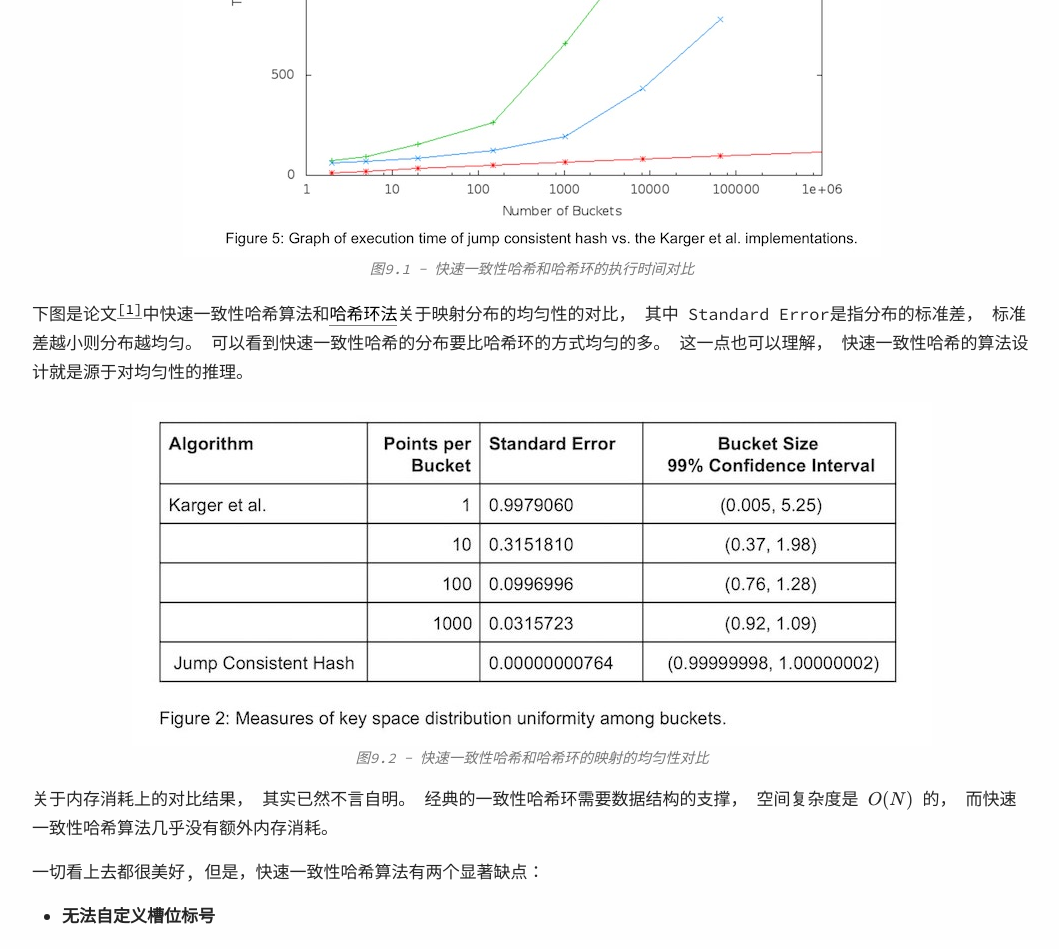
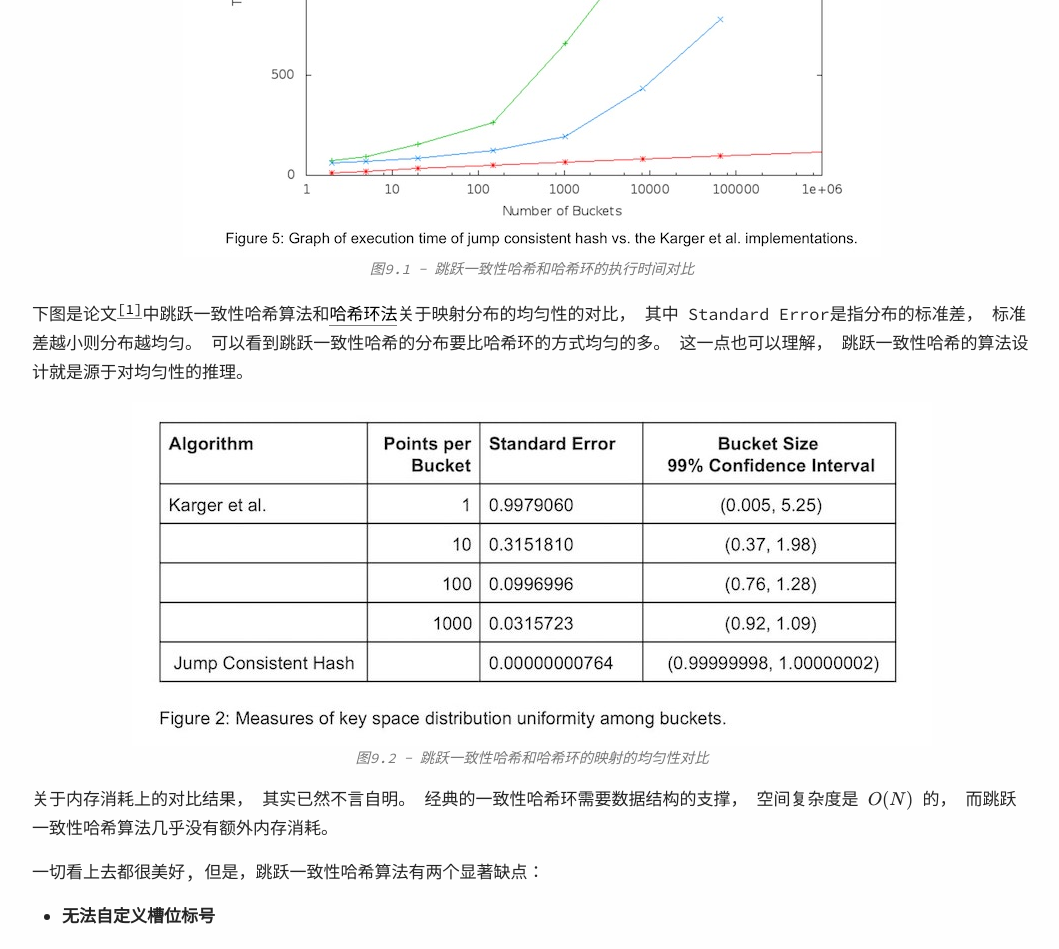
Before and after one commit to gfphoto/writings.sh, a Jekyll site: the page built from _posts/2019-08-31-consistent-hashing-algorithms-part-3-jump-consistent-hash.md, in a window 1280 px wide and 1400 px high, scrolled down 5407 px. Shown: the top 949 px of the window, without its empty margins (108-1167 px from the left). Built offline with Jekyll 4.4.1, drawn with Linux system fonts in a browser that asks for light colours; formulas are drawn with MathJax 3; some of the changed text lies outside the part shown.

```diff
--- a/_posts/2019-08-31-consistent-hashing-algorithms-part-3-jump-consistent-hash.md
+++ b/_posts/2019-08-31-consistent-hashing-algorithms-part-3-jump-consistent-hash.md
@@ -1,6 +1,6 @@
 ---
 layout: post
-title: 一致性哈希算法（三） - 快速一致性哈希法
+title: 一致性哈希算法（三） - 跳跃一致性哈希法
 date: 2019-08-31 16:20:00 +0800
 categories: 分布式
 tags: 一致性哈希 分布式 一致性 哈希算法
@@ -11,14 +11,14 @@ permalink: /post/consistent-hashing-algorithms-part-3-jump-consistent-hash
 
 * [一致性哈希算法（一） - 问题的提出](/post/consistent-hashing-algorithms-part-1-the-problem-and-the-concept)
 * [一致性哈希算法（二） - 哈希环法](/post/consistent-hashing-algorithms-part-2-consistent-hash-ring)
-* [一致性哈希算法（三） - 快速一致性哈希法](/post/consistent-hashing-algorithms-part-3-jump-consistent-hash)
+* [一致性哈希算法（三） - 跳跃一致性哈希法](/post/consistent-hashing-algorithms-part-3-jump-consistent-hash)
 * [一致性哈希算法（四） - Maglev一致性哈希法](/post/consistent-hashing-algorithms-part-4-maglev-consistent-hash)
 
 本文是第三部分。
 
-### 快速一致性哈希法
+### 跳跃一致性哈希法
 
-快速一致性哈希(Jump Consistent Hash)是Google于2014年发布的一个极简的、快速的一致性哈希算法<sup>[[1]](#footnote-1)</sup>。
+跳跃一致性哈希(Jump Consistent Hash)是Google于2014年发布的一个极简的、快速的一致性哈希算法<sup>[[1]](#footnote-1)</sup>。
 <span markdown="1" id="code-definition">
 这个算法精简到可以用几行代码来描述， 下面的就是Google原论文中的算法的C++表示：
 </span>
@@ -44,7 +44,7 @@ int32_t JumpConsistentHash(uint64_t key, int32_t num_buckets) {
 现在，先不要纠结上面这个函数本身，
 我们一步一步地看论文中是如何推导出来这个函数的。
 
-### 快速一致性哈希法的推导
+### 跳跃一致性哈希法的推导
 
 假设，我们要求的一致性哈希函数是 $ch(k, n)$， $n$是槽位数量，
 $K$是映射的数据的总数量：
@@ -105,7 +105,7 @@ $k_1$ 和 $k_2$ 每一次都要根据随机序列相应的值和目标分布 $1/
 $ch$ 函数没有造成全量重新映射， 而是 $1/(n+1)$ 份重新映射，
 这个函数已经达到了一致性哈希算法的定义标准。
 <span class="highlighted" markdown="1">
-可以说，快速一致性哈希做到了最小化重新映射(minimum disruption)，
+可以说，跳跃一致性哈希做到了最小化重新映射(minimum disruption)，
 做到了[完全的一致性](/post/consistent-hashing-algorithms-part-1-the-problem-and-the-concept#what-is-consistency)</span>。
 
 分析下它的时间复杂度呢？ 显然是 $O(n)$ 。 接下来我们把这个时间复杂度优化到 $log$ 级别。
@@ -176,7 +176,7 @@ int ch(int k, int n) {
 
 > It is interesting to note that jump consistent hash makes fewer expected jumps (by a constant factor) than the log2(n) comparisons needed by a binary search among n sorted keys.
 
-意思是， 快速一致性哈希算法的复杂度是比二分查找的复杂度 $O(log(n))$ 要快一些的，因为有一个常数。
+意思是， 跳跃一致性哈希算法的复杂度是比二分查找的复杂度 $O(log(n))$ 要快一些的，因为有一个常数。
 我猜了下作者的意思应该是这样的:
 
 $$
@@ -184,43 +184,43 @@ O(ln(n)) = O(\frac { log_{2}{n} } { log_{2}{e} })
 $$
 
 因为 $log_{2} e$ 是一个大于1的数， 所以， $O(ln(n))$ 虽然在复杂度上和 $O(log(n))$ 一样，都是对数级别复杂度，
-但是，二分查找的复杂度是二分的，底是2， 快速一致性哈希的底是 $e$ ， 跳的要更快。
+但是，二分查找的复杂度是二分的，底是2， 跳跃一致性哈希的底是 $e$ ， 跳的要更快。
 
 还是没有达到最终Google的函数呀？
 因为Google的 `JumpConsistentHash` 函数没有用语言自己的 $random$ ,
 而是自己做了一个64位的线性同余随机数生成器。
 
 <span class="highlighted" markdown="1">
-快速一致性哈希算法的设计非常精妙， 我认为最美的部分是**利用了伪随机数的一致性和分布均匀性**。
+跳跃一致性哈希算法的设计非常精妙， 我认为最美的部分是**利用了伪随机数的一致性和分布均匀性**。
 </span>
 
-### 快速一致性哈希的特点
+### 跳跃一致性哈希的特点
 
 根据论文<sup>[[1]](#footnote-1)</sup>中的试验数据来看，
 <span class="highlighted" markdown="1">
-**快速一致性哈希在执行速度、内存消耗、映射均匀性上都比[经典的哈希环法](/post/consistent-hashing-algorithms-part-2-consistent-hash-ring#一致性哈希环算法)要好**。
+**跳跃一致性哈希在执行速度、内存消耗、映射均匀性上都比[经典的哈希环法](/post/consistent-hashing-algorithms-part-2-consistent-hash-ring#一致性哈希环算法)要好**。
 </span>
 
-下图是论文<sup>[[1]](#footnote-1)</sup>中快速一致性哈希算法和[哈希环法](/post/consistent-hashing-algorithms-part-2-consistent-hash-ring#一致性哈希环算法)关于运行时间的对比，
+下图是论文<sup>[[1]](#footnote-1)</sup>中跳跃一致性哈希算法和[哈希环法](/post/consistent-hashing-algorithms-part-2-consistent-hash-ring#一致性哈希环算法)关于运行时间的对比，
 可以看到红色的线（jump hash）是明显耗时更低的。
 
-{% include image.html path="consistent-hashing-algorithms/9.1-jump-hash-execute-time-vs-hash-ring.jpg" note="图9.1 - 快速一致性哈希和哈希环的执行时间对比" %}
+{% include image.html path="consistent-hashing-algorithms/9.1-jump-hash-execute-time-vs-hash-ring.jpg" note="图9.1 - 跳跃一致性哈希和哈希环的执行时间对比" %}
 
-<span markdown="1" id="hash-ring-vs-jump-hash-about-uniformlity">下图是论文<sup>[[1]](#footnote-1)</sup>中快速一致性哈希算法和[哈希环法](/post/consistent-hashing-algorithms-part-2-consistent-hash-ring#一致性哈希环算法)关于映射分布的均匀性的对比，
-其中 Standard Error是指分布的标准差， 标准差越小则分布越均匀。 可以看到快速一致性哈希的分布要比哈希环的方式均匀的多。
-这一点也可以理解， 快速一致性哈希的算法设计就是源于对均匀性的推理。</span>
+<span markdown="1" id="hash-ring-vs-jump-hash-about-uniformlity">下图是论文<sup>[[1]](#footnote-1)</sup>中跳跃一致性哈希算法和[哈希环法](/post/consistent-hashing-algorithms-part-2-consistent-hash-ring#一致性哈希环算法)关于映射分布的均匀性的对比，
+其中 Standard Error是指分布的标准差， 标准差越小则分布越均匀。 可以看到跳跃一致性哈希的分布要比哈希环的方式均匀的多。
+这一点也可以理解， 跳跃一致性哈希的算法设计就是源于对均匀性的推理。</span>
 
-{% include image.html path="consistent-hashing-algorithms/9.2-jump-hash-vs-hash-ring-mapping-distribution-uniformity.jpg" note="图9.2 - 快速一致性哈希和哈希环的映射的均匀性对比" %}
+{% include image.html path="consistent-hashing-algorithms/9.2-jump-hash-vs-hash-ring-mapping-distribution-uniformity.jpg" note="图9.2 - 跳跃一致性哈希和哈希环的映射的均匀性对比" %}
 
 关于内存消耗上的对比结果， 其实已然不言自明。
 经典的一致性哈希环需要数据结构的支撑， 空间复杂度是 $O(N)$ 的，
-而快速一致性哈希算法几乎没有额外内存消耗。
+而跳跃一致性哈希算法几乎没有额外内存消耗。
 
-一切看上去都很美好, 但是，快速一致性哈希算法有两个显著缺点：
+一切看上去都很美好, 但是，跳跃一致性哈希算法有两个显著缺点：
 
 * **无法自定义槽位标号**
 
-  快速一致性哈希算法中， 因为我们没有存储任何数据结构，
+  跳跃一致性哈希算法中， 因为我们没有存储任何数据结构，
   所以我们无法自定义槽位标号， 标号是从 $0$ 开始数过来的。
 
 * <span class="highlighted" markdown="1">**只能在尾部增删节点**</span>
@@ -228,15 +228,15 @@ $$
   下面图9.3，
   假如我们在非尾部添加一个新的槽位， 会导致这个位置后续的槽位的标号全部发生变化。
   所以在非尾部插入新槽位没有意义， **我们只能在尾部插入**。
-  {% include image.html path="consistent-hashing-algorithms/9.3-jump-hash-add-node-not-on-the-end.jpg" note="图9.3 - 快速一致性哈希中在非尾部插入新槽位没有意义" max_height=220 %}
+  {% include image.html path="consistent-hashing-algorithms/9.3-jump-hash-add-node-not-on-the-end.jpg" note="图9.3 - 跳跃一致性哈希中在非尾部插入新槽位没有意义" max_height=220 %}
 
   对于在非尾部删除一个槽位也是一样的, **我们只能在尾部删除**。
-  {% include image.html path="consistent-hashing-algorithms/9.4-jump-hash-remove-node-not-on-the-end.jpg" note="图9.4 - 快速一致性哈希中在非尾部删除槽位" max_height=180 %}
+  {% include image.html path="consistent-hashing-algorithms/9.4-jump-hash-remove-node-not-on-the-end.jpg" note="图9.4 - 跳跃一致性哈希中在非尾部删除槽位" max_height=180 %}
 
   如果导致后面的槽位全部重新标号，更提不上一致性映射。
 
 
-### 快速一致性哈希下的热扩容和容灾
+### 跳跃一致性哈希下的热扩容和容灾
 
 回到[kvdb的例子](/post/consistent-hashing-algorithms-part-1-the-problem-and-the-concept#如何代理一个简单的kvdb)上来，
 我们讨论下如下问题：
@@ -260,7 +260,7 @@ $$
 当一个查询 $get(k)$ 到来， 因为 $k$ 此时映射到的是新节点 $N_n$ ， 所以可能会查不到数据，
 接下来把请求中继到老节点 $N_{old}$ ， 即可以查到结果。 同时 $N_n$ 把 $k$ 对齐到自己这里。
 
-{% include image.html path="consistent-hashing-algorithms/10.1-jump-hash-add-new-node-with-relay.jpg" note="图10.1 - 快速一致性哈希中新增节点时做中继" max_height=250 %}
+{% include image.html path="consistent-hashing-algorithms/10.1-jump-hash-add-new-node-with-relay.jpg" note="图10.1 - 跳跃一致性哈希中新增节点时做中继" max_height=250 %}
 
 通过这种方式，可以做到整个系统不停服扩容。 关键在于如何找到老节点。
 
@@ -274,18 +274,18 @@ $$
 参考上面如何扩容的玩法，可以把尾部节点的数据备份到[老节点](#what-is-old-node)
 (例如，图10.2中 $k_2$ 的老节点就是 $N_3$)。
 
-{% include image.html path="consistent-hashing-algorithms/10.2-jump-hash-what-happened-after-removing-a-node.jpg" note="图10.2 - 快速一致性哈希中删除尾部节点的情况" max_height=320 %}
+{% include image.html path="consistent-hashing-algorithms/10.2-jump-hash-what-happened-after-removing-a-node.jpg" note="图10.2 - 跳跃一致性哈希中删除尾部节点的情况" max_height=320 %}
 
 但是，移除一个非尾部节点的情况就不一样了。
 下面的图10.3中，移除 $N_1$ 时，映射的整体结果会发生较大变化，
 造成了**大面积的映射右偏**现象。
-原因在于， 虽然快速一致性哈希映射到的**节点标号**和节点数是 $n$ 的情况是一致的，
+原因在于， 虽然跳跃一致性哈希映射到的**节点标号**和节点数是 $n$ 的情况是一致的，
 但是，映射到的**节点本身**已经变化了。
 在这种情况下，因为大量数据的重新映射，
-快速一致性哈希已经不符合[一致性哈希的定义标准](/post/consistent-hashing-algorithms-part-1-the-problem-and-the-concept#一致性哈希算法)，
+跳跃一致性哈希已经不符合[一致性哈希的定义标准](/post/consistent-hashing-algorithms-part-1-the-problem-and-the-concept#一致性哈希算法)，
 带来的数据迁移的工作量也是巨大的。
 
-{% include image.html path="consistent-hashing-algorithms/10.3-jump-hash-what-happened-after-removing-a-node.jpg" note="图10.3 - 快速一致性哈希中删除非尾部节点节点的情况" max_height=320 %}
+{% include image.html path="consistent-hashing-algorithms/10.3-jump-hash-what-happened-after-removing-a-node.jpg" note="图10.3 - 跳跃一致性哈希中删除非尾部节点节点的情况" max_height=320 %}
 
 现实中，节点故障是肯定有可能发生在非尾部节点的。一旦这种情况发生，
 除了故障数据丢失的问题之外，还面临**大面积的映射偏移**的问题。
@@ -303,36 +303,36 @@ $$
 
   下图10.4中， 删除了 $N_4$ 后， $k_2$ 被重新映射到 $N_3$， 因为 $N_4$ 的数据在 $N_3$ 有备份， 因此正常。
 
-  {% include image.html path="consistent-hashing-algorithms/10.4-jump-hash-replica-of-last-node.jpg" note="图10.4 - 快速一致性哈希中的容灾策略" max_height=280 %}
+  {% include image.html path="consistent-hashing-algorithms/10.4-jump-hash-replica-of-last-node.jpg" note="图10.4 - 跳跃一致性哈希中的容灾策略" max_height=280 %}
 
 * 当删除非尾部节点时：
 
   下图10.5中， 删除了 $N_1$ 后， 由于 $k$， $k_1$， $k_3$ 都在邻居节点上有备份，
   所以此时映射右偏后并不会造成三个数据丢失， 而且查询也是正确的。
 
-  {% include image.html path="consistent-hashing-algorithms/10.5-jump-hash-replica-of-non-last-node.jpg" note="图10.5 - 快速一致性哈希中的容灾策略" max_height=280 %}
+  {% include image.html path="consistent-hashing-algorithms/10.5-jump-hash-replica-of-non-last-node.jpg" note="图10.5 - 跳跃一致性哈希中的容灾策略" max_height=280 %}
 
-至此，快速一致性哈希下的热扩容和容灾的思路就讨论到这里。
-虽然快速一致性哈希表现这么简单，思考起来比经典的哈希环法要复杂一些。
+至此，跳跃一致性哈希下的热扩容和容灾的思路就讨论到这里。
+虽然跳跃一致性哈希表现这么简单，思考起来比经典的哈希环法要复杂一些。
 
-### 带权重的快速一致性哈希
+### 带权重的跳跃一致性哈希
 
-最后，讨论下快速一致性哈希法如何对映射加权。
+最后，讨论下跳跃一致性哈希法如何对映射加权。
 
 我们同样可以尝试[虚拟节点(影子节点)](/post/consistent-hashing-algorithms-part-2-consistent-hash-ring#virtual-node)的办法来做权重。
 
 下面图11.1中， $V(N_{i})$ 表示 $N_{i}$ 的影子节点， 可以看到 $N_0$, $N_1$, $N_2$ 的权重比是 $3:2:1$。
 当我们把比重变成 $3:3:1$ 时，和一致性哈希环一样， 可能会引起数据的重新映射，带来数据迁移工作。
 
-{% include image.html path="consistent-hashing-algorithms/11.1-jump-hash-weighted-node.jpg" note="图11.1 - 快速一致性哈希的加权" max_height=280 %}
+{% include image.html path="consistent-hashing-algorithms/11.1-jump-hash-weighted-node.jpg" note="图11.1 - 跳跃一致性哈希的加权" max_height=280 %}
 
 ### 小结
 
-快速一致性哈希法最显著的特点是： <span class="highlighted" markdown="1">实现轻巧、快速、内存占用小、映射均匀、算法精妙</span>。
-但是，原始的快速一致性哈希算法的确定也很明显，<span class="highlighted" markdown="1">不支持自定义的槽位标号、而且只能在尾部增删槽位</span>。
+跳跃一致性哈希法最显著的特点是： <span class="highlighted" markdown="1">实现轻巧、快速、内存占用小、映射均匀、算法精妙</span>。
+但是，原始的跳跃一致性哈希算法的确定也很明显，<span class="highlighted" markdown="1">不支持自定义的槽位标号、而且只能在尾部增删槽位</span>。
 不过我们讨论下来，在这个算法下做热扩容和容灾也是有路可循的， 但是理解起来远不及哈希环直观。
 
--- 毕「一致性哈希算法 - 快速一致性哈希法」。
+-- 毕「一致性哈希算法 - 跳跃一致性哈希法」。
 
 本系列的下一文章 [一致性哈希算法（四） - Maglev一致性哈希法](/post/consistent-hashing-algorithms-part-4-maglev-consistent-hash)。
 
```
Also changed, not shown: _posts/2019-08-29-consistent-hashing-algorithms-part-1-the-problem-and-the-concept.md (+2 -2 lines), _posts/2019-08-31-consistent-hashing-algorithms-part-2-consistent-hash-ring.md (+3 -3 lines), _posts/2019-09-01-consistent-hashing-algorithms-part-4-maglev-consistent-hash.md (added, +338 -0 lines), assets/images/posts/consistent-hashing-algorithms/1.1-maglev-hashing-lookup-a-bucket.jpg (added), assets/images/posts/consistent-hashing-algorithms/1.2-maglev-hashing-make-lookup-table-from-permutation-1.jpg (added), assets/images/posts/consistent-hashing-algorithms/1.3-maglev-hashing-make-lookup-table-from-permutation-2.jpg (added), assets/images/posts/consistent-hashing-algorithms/2.1-maglev-hashing-remove-a-bucket.jpg (added), assets/images/posts/consistent-hashing-algorithms/2.2-maglev-hashing-add-a-bucket.jpg (added), assets/images/posts/consistent-hashing-algorithms/2.3-maglev-hashing-remove-a-bucket-b-0.jpg (added), assets/images/posts/consistent-hashing-algorithms/3.1-maglev-hashing-pseudocode-make-table.jpg (added), assets/images/posts/consistent-hashing-algorithms/3.2-maglev-hashing-worst-case-to-make-a-lookup-table.jpg (added), assets/images/posts/consistent-hashing-algorithms/4.1-maglev-hashing-load-balancing-test-result.jpg (added), assets/images/posts/consistent-hashing-algorithms/4.2-maglev-hashing-resilient-to-backend-changes.jpg (added), assets/images/posts/consistent-hashing-algorithms/5.1-maglev-hashing-reverse-of-2-2.jpg (added), 1 more files.
